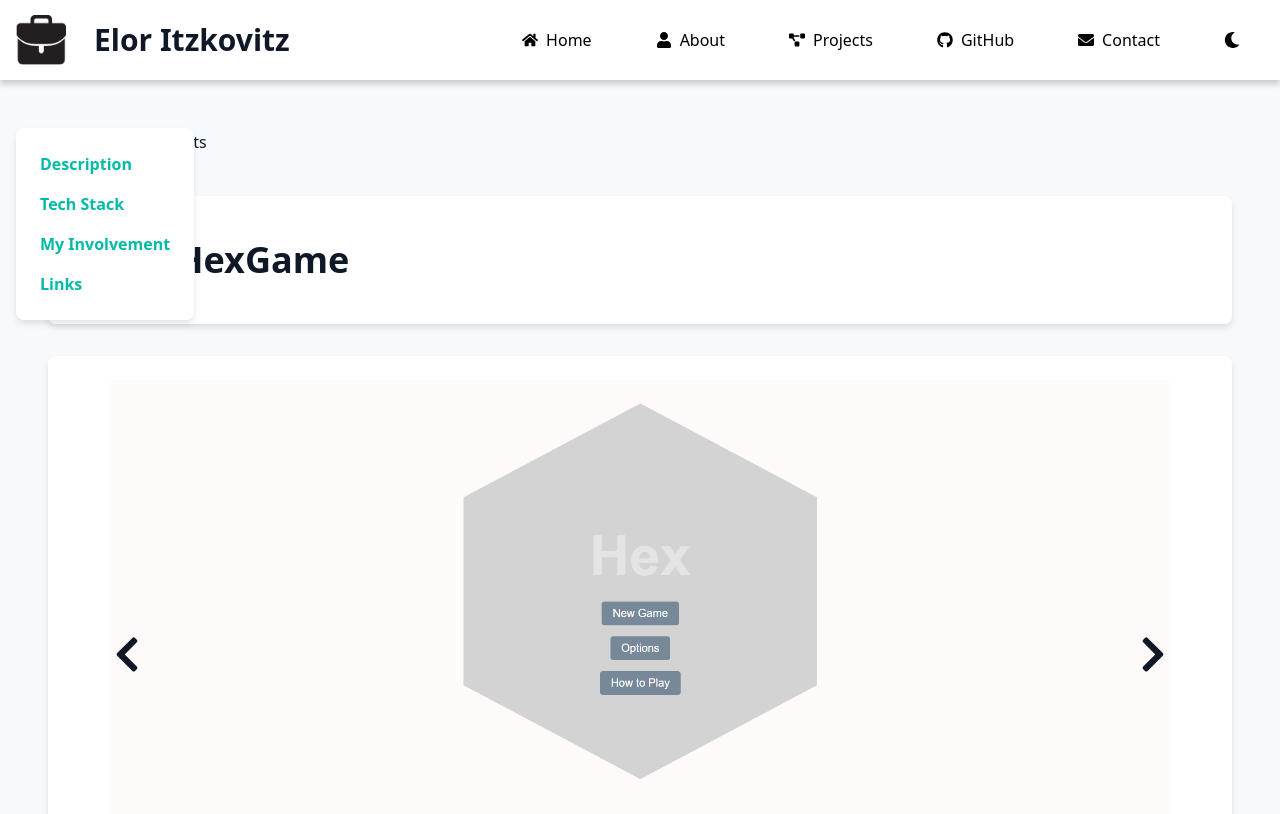
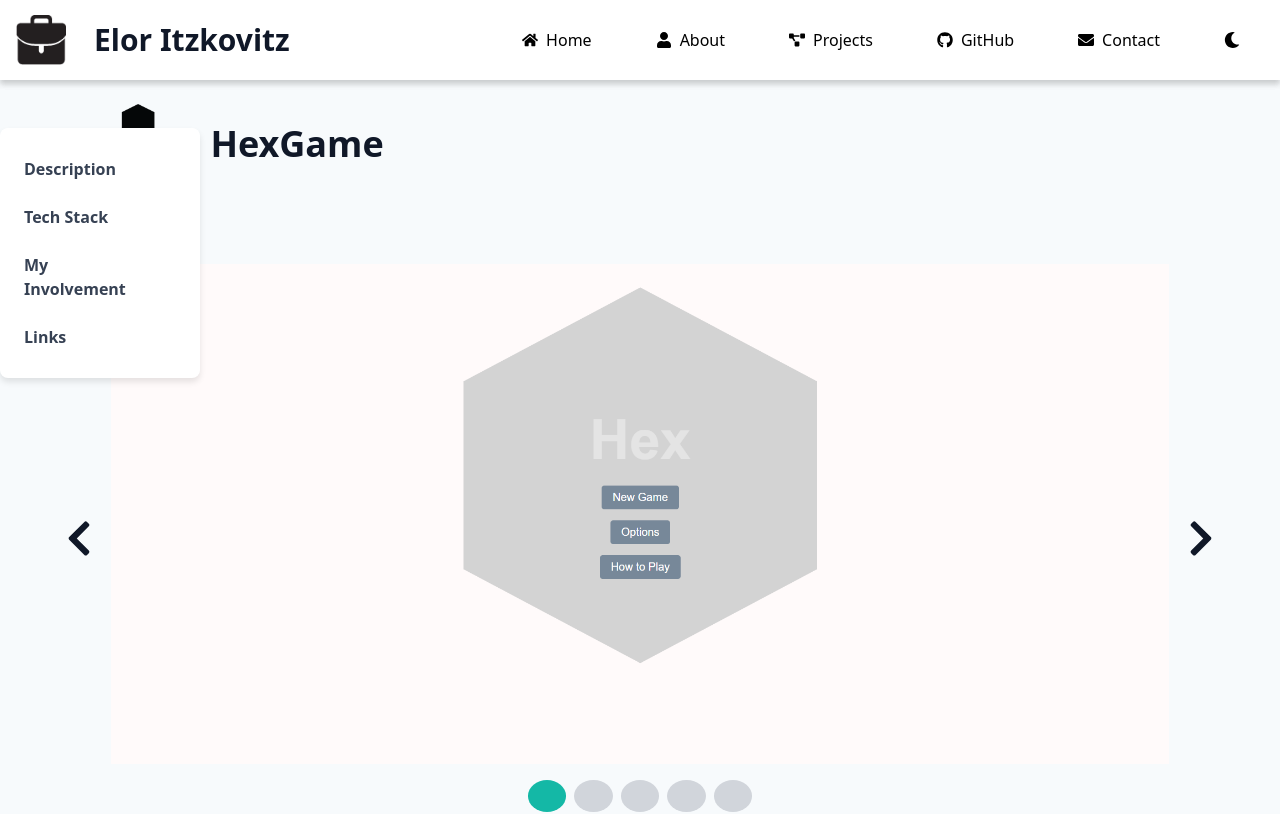
Before and after one commit to eloritzkovitz/portfolio, a React (Vite) app: page /projects/hexgame in a window 1280 px wide. Shown: the top 814 px of the page. Built offline with nearby package versions, Linux system fonts and the light colour scheme.

Commit message:
Updated section navigator

```diff
--- a/src/components/SectionsNavigator.tsx
+++ b/src/components/SectionsNavigator.tsx
@@ -1,36 +1,79 @@
 import React from "react";
+import { FaChevronLeft, FaChevronRight } from "react-icons/fa";
 
 interface Section {
   id: string;
   label: string;
 }
 
-const scrollMargin = "6rem";
+interface SectionsNavigatorProps {
+  sections: Section[];
+  navVisible: boolean;
+  onToggle: () => void;
+}
 
-const SectionsNavigator: React.FC<{ sections: Section[] }> = ({ sections }) => (
-  <>
-    <nav className="hidden sm:flex flex-col gap-4 fixed left-0 top-32 z-40 px-4">
-      <div className="bg-white rounded-lg shadow-md p-4">
+const PANEL_WIDTH = 200;
+const PANEL_HEIGHT = 250;
+
+const SectionsNavigator: React.FC<SectionsNavigatorProps> = ({
+  sections,
+  navVisible,
+  onToggle,
+}) => (
+  <div className="group">
+    {/* Sliding Panel */}
+    <div
+      className={`fixed left-0 top-32 z-40 flex items-center`}
+      style={{
+        width: PANEL_WIDTH,
+        height: PANEL_HEIGHT,
+        pointerEvents: navVisible ? "auto" : "none",
+        transition: "transform 0.4s cubic-bezier(.4,0,.2,1)",
+        transform: navVisible
+          ? "translateX(0)"
+          : `translateX(-${PANEL_WIDTH}px)`,
+      }}
+    >
+      {navVisible && (
+        <div className="bg-white rounded-lg shadow-md p-4 flex items-center w-full h-full">
+          <div className="flex flex-col gap-2">
             {sections.map((section) => (
               <a
                 key={section.id}
                 href={`#${section.id}`}
-            className="block text-teal-500 hover:text-teal-700 hover:bg-transparent font-semibold transition-colors py-2 px-2 rounded hover:bg-gray-100"
+                className="block text-gray-700 hover:text-teal-700 hover:bg-transparent font-semibold transition-colors py-2 px-2 rounded hover:bg-gray-100"
               >
                 {section.label}
               </a>
             ))}
           </div>
-    </nav>
-    <style>
-      {sections
-        .map(
-          (section) =>
-            `#${section.id} { scroll-margin-top: ${scrollMargin}; }`
-        )
-        .join("\n")}
-    </style>
-  </>
+          <button
+            onClick={onToggle}
+            className="toggle-show-btn ml-12 bg-white rounded-full shadow p-2 transition flex items-center self-center opacity-0 group-hover:opacity-100"
+            aria-label="Hide navigation panel"
+          >
+            <FaChevronLeft className="w-5 h-5" />
+          </button>
+        </div>
+      )}
+    </div>
+    {/* Show Button (always visible when panel is hidden) */}
+    {!navVisible && (
+      <div
+        className="fixed left-0 top-32 z-40 flex items-center justify-center"
+        style={{ width: PANEL_WIDTH, height: PANEL_HEIGHT }}
+      >
+        <button
+          onClick={onToggle}
+          className="toggle-show-btn -ml-30 bg-white rounded-full shadow p-2 transition flex items-center justify-center"
+          aria-label="Show navigation panel"
+          style={{ width: "48px", height: "48px" }}
+        >
+          <FaChevronRight className="w-5 h-5" />
+        </button>
+      </div>
+    )}
+  </div>
 );
 
 export default SectionsNavigator;
--- a/src/pages/About.tsx
+++ b/src/pages/About.tsx
@@ -11,6 +11,7 @@ function About() {
     skillsData.map(() => false)
   );
   const [isFlatView, setIsFlatView] = useState(true);
+  const [navVisible, setNavVisible] = useState(true);
 
   // Section anchors for navigation
   const sectionAnchors = [
@@ -54,7 +55,11 @@ function About() {
   return (
     <div className="relative">
       {/* Sections Navigator */}
-      <SectionsNavigator sections={sectionAnchors} />
+      <SectionsNavigator
+        sections={sectionAnchors}
+        navVisible={navVisible}
+        onToggle={() => setNavVisible((v) => !v)}
+      />
 
       <section className="w-full max-w-screen-xl mx-auto px-2 sm:px-12 py-4 sm:py-10">
         {/* Intro Card */}
--- a/src/pages/ProjectPage.tsx
+++ b/src/pages/ProjectPage.tsx
@@ -1,6 +1,6 @@
 import React, { useState, useEffect, useCallback } from "react";
+import { FaChevronLeft, FaChevronRight } from "react-icons/fa";
 import { useParams, useNavigate } from "react-router-dom";
-import { FaChevronLeft, FaChevronRight } from "react-icons/fa";
 import ImageViewer from "../components/ImageViewer";
 import SectionsNavigator from "../components/SectionsNavigator";
 import TechTag from "../components/TechTag";
@@ -9,6 +9,8 @@ import projects from "../data/projectsData";
 const ProjectPage: React.FC = () => {
   const { projectId } = useParams<{ projectId: string }>();
   const navigate = useNavigate();
+
+  const [navVisible, setNavVisible] = useState(true);
 
   // Section anchors for navigation
   const sectionAnchors = [
@@ -101,24 +103,30 @@ const ProjectPage: React.FC = () => {
 
   return (
     <div
-      className="project-page w-full max-w-screen-xl mx-auto px-2 sm:px-12 py-4 sm:py-10"
+      className="project-page w-full max-w-screen-xl mx-auto"
       onTouchStart={handleTouchStart}
       onTouchEnd={handleTouchEnd}
     >
-      {/* Sections Navigator */}
-      <SectionsNavigator sections={sectionAnchors} />
-
-      {/* Back to Projects Button */}
-      <button
-        onClick={() => navigate("/projects")}
-        className="toggle-navigation-btn mb-8 text-base sm:text-lg px-2 py-1 sm:px-4 sm:py-2"
-      >
-        ← Back to Projects
-      </button>
+      {/* Sections Navigator Panel */}
+      <div className="relative">
+        <SectionsNavigator
+          sections={sectionAnchors}
+          navVisible={navVisible}
+          onToggle={() => setNavVisible((v) => !v)}
+        />
+      </div>
 
       {/* Project Header */}
-      <div className="bg-white rounded-lg shadow-md p-4 sm:p-6 mb-8">
+      <div className="p-4 sm:p-6 mb-8">
         <div className="flex items-center gap-4 sm:gap-6">
+          {/* Return Button */}
+          <button
+            onClick={() => navigate("/projects")}
+            className="toggle-navigation-btn px-2 py-1 sm:px-4 sm:py-2"
+            aria-label="Back to Projects"
+          >
+            <FaChevronLeft className="w-5 h-5" />
+          </button>
           <img
             src={project.image}
             alt={project.name}
@@ -129,7 +137,7 @@ const ProjectPage: React.FC = () => {
       </div>
 
       {/* Details */}
-      <div className="bg-white rounded-lg shadow-md p-4 sm:p-6 mb-8">
+      <div className="p-4 sm:p-6 mb-8">
         {/* Screenshots Carousel */}
         {project.screenshots && project.screenshots.length > 0 && (
           <div className="mb-8 sm:mb-12 relative">
--- a/src/styles/index.css
+++ b/src/styles/index.css
@@ -258,24 +258,33 @@ button:focus-visible {
   box-shadow: 0 4px 6px rgba(0, 0, 0, 0.1);
 }
 
+.toggle-show-btn {
+  height: 48px !important;
+  width: 48px !important;
+  border-radius: 50% !important;
+}
+
 .toggle-theme-btn {
   padding: 0 !important;
   margin: 0 !important;
 }
 
-.toggle-navigation-btn, .toggle-theme-btn {
+.toggle-navigation-btn, .toggle-theme-btn, .toggle-show-btn {
   vertical-align: middle !important;
-  background: transparent !important;
   border: none !important;
   box-shadow: none !important;
   outline: none !important;
+}
+
+.toggle-navigation-btn, .toggle-theme-btn {
+  background: transparent !important;
 }
 
 .dark .toggle-theme-btn, .dark .toggle-navigation-btn {
   color: #ffffff;
 }
 
-.toggle-navigation-btn:hover, .toggle-theme-btn:hover {
+.toggle-navigation-btn:hover, .toggle-theme-btn:hover, .toggle-show-btn:hover {
   color: #747bff;
   transform: scale(1.1);
 }
```
Lines whose indentation alone changed are shown as unchanged.
